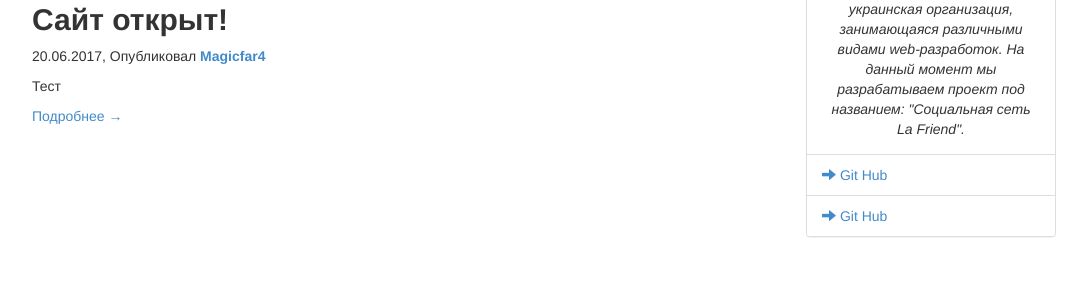
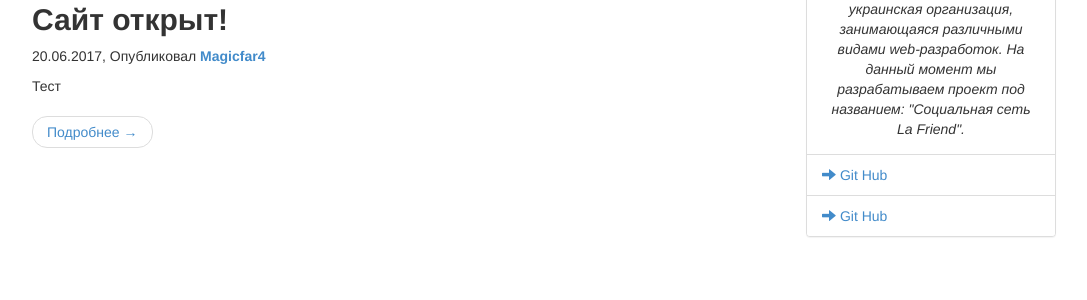
Before and after one commit to jm-organization/jm-organization.github.io, a Jekyll site: the page built from index.html, in a window 1280 px wide and 900 px high, scrolled down 483 px. Shown: the part 150-450 px from the top of the window, without its empty margins (96-1183 px from the left). Built offline with Jekyll 4.4.1, drawn with Linux system fonts in a browser that asks for light colours; the list of posts is cut into pages by our own code.

```diff
--- a/index.html
+++ b/index.html
@@ -13,6 +13,8 @@
 
     {{ post.excerpt }}
 
-    <a class="next" href="{{ post.url }}">Подробнее &rarr;</a>
+    <ul class="pager">
+        <li class="next" style="float: left!important;"><a href="{{ post.url }}">Подробнее &rarr;</a></li>
+    </ul>
 </article>
 {% endfor %}
```
